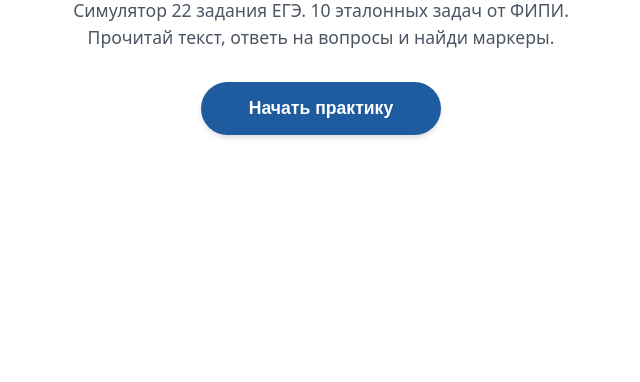
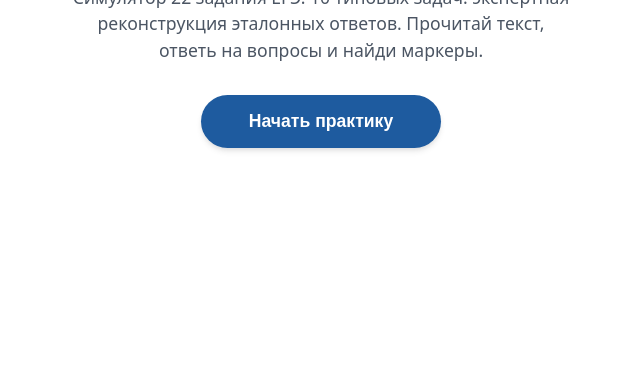
Before and after one commit to arartur-tech2026/SkillspaceSS_Keys-analitik22, a plain HTML site: page index.html in a window 1280 px wide. Shown: the part 418-800 px from the top of the page, without its empty margins (319-959 px from the left). Drawn offline with Linux system fonts and the light colour scheme.

Commit message:
Update index.html

```diff
--- a/index.html
+++ b/index.html
@@ -364,7 +364,7 @@
   <div id="splash-screen">
     <svg class="splash-icon"><use href="#icon-search"></use></svg>
     <h1 class="splash-title">КЕЙС-АНАЛИТИК</h1>
-    <p class="splash-desc">Симулятор 22 задания ЕГЭ. 10 эталонных задач от ФИПИ. Прочитай текст, ответь на вопросы и найди маркеры.</p>
+    <p class="splash-desc">Симулятор 22 задания ЕГЭ. 10 типовых задач: экспертная реконструкция эталонных ответов. Прочитай текст, ответь на вопросы и найди маркеры.</p>
     <button class="btn-start" id="btn-start">Начать практику</button>
   </div>
 
```
